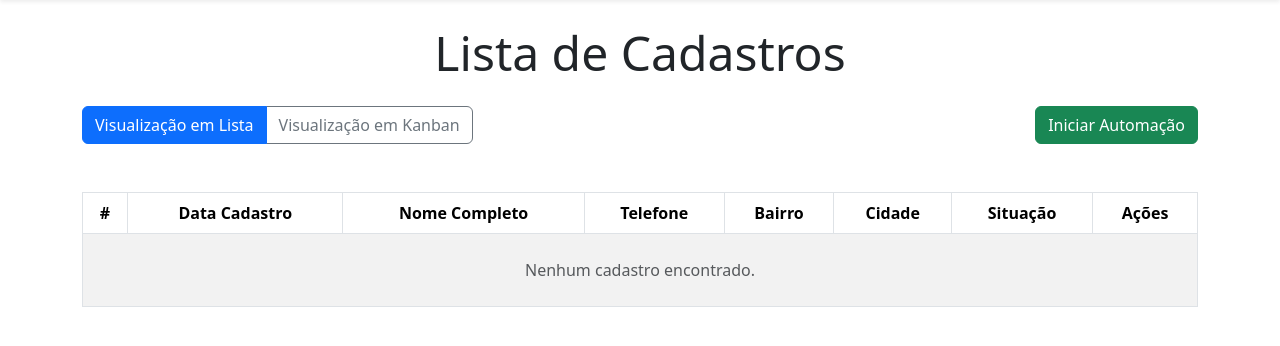
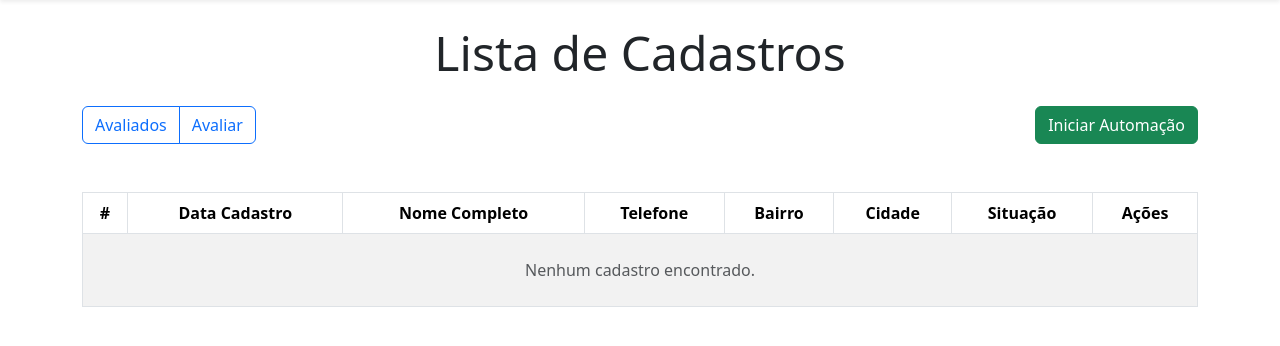
Before and after one commit to WaldembergDev/portal-cadastros, a Django app: page /registros/listar_cadastros/ in a window 1280 px wide. Shown: the part 56-402 px from the top of the page. Run offline with Django 5.2, Linux system fonts and the light colour scheme; the visitor is signed in with stand-in values (Sample User, id 1); data that the repository does not hold is empty.

Commit message:
feat: desenvolvido o filtro avaliados e avaliar

```diff
--- a/registros/templates/listar_cadastros.html
+++ b/registros/templates/listar_cadastros.html
@@ -7,11 +7,11 @@
 
   <div class="d-flex align-items-center justify-content-between flex-wrap gap-3 mb-5">
     <div class="btn-group" role="group">
-      <a class="btn btn-outline-primary active" href="{% url 'listar_cadastros' %}">
-        Visualização em Lista
+      <a class="btn btn-outline-primary {% if request.GET.enviado == 'true' %}active{% endif %}" href="{% url request.resolver_match.url_name %}?enviado=true">
+        Avaliados
       </a>
-      <a class="btn btn-outline-secondary" href="{% url 'visualizacao_kanban' %}">
-        Visualização em Kanban
+      <a class="btn btn-outline-primary {% if request.GET.enviado == 'false' %}active{% endif %}" href="{% url request.resolver_match.url_name %}?enviado=false">
+        Avaliar
       </a>
     </div>
     <form method="post" action="{% url 'disparar_emails' %}" style="display:inline;">
--- a/registros/views.py
+++ b/registros/views.py
@@ -78,7 +78,15 @@ def formulario_cadastro(request):
 
 @login_required(login_url='/usuarios/login')
 def listar_cadastros(request):
-    cadastros = Pessoa.objects.filter(email_enviado = False)
+    avaliado = request.GET.get('enviado')
+    if avaliado:
+        if avaliado == 'true':
+            avaliado = True
+        else:
+            avaliado = False
+    else:
+        avaliado = False
+    cadastros = Pessoa.objects.filter(email_enviado = avaliado)
     context = {
         'cadastros': cadastros
     }
```
